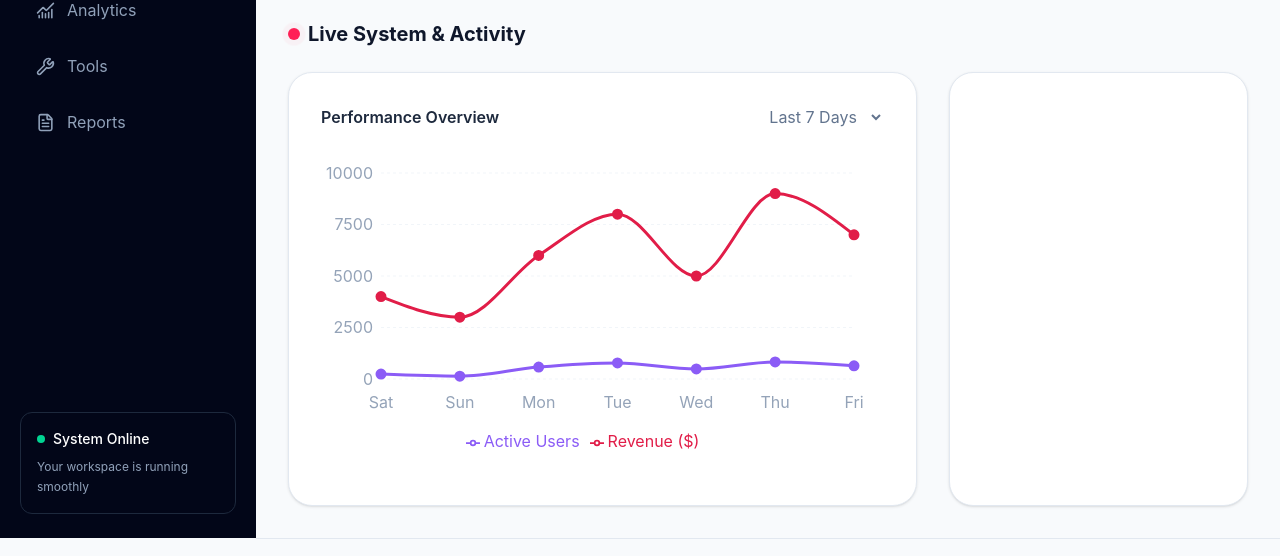
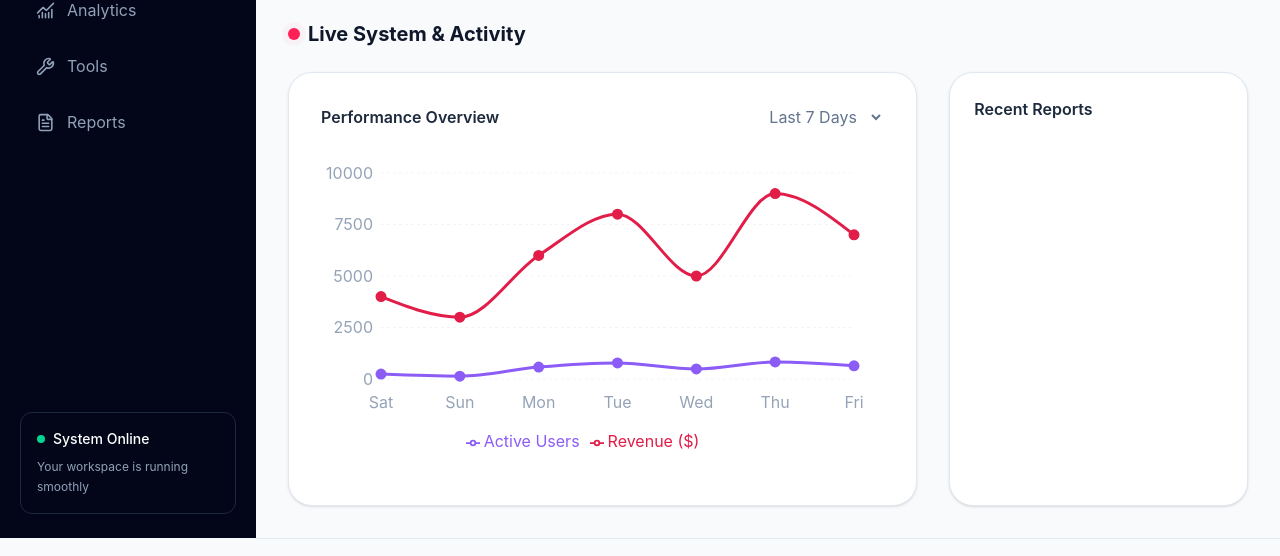
Before and after one commit to zibanoori/rubypanel, a React (Vite) app: page / in a window 1280 px wide. Shown: the part 262-818 px from the top of the page. Built offline with nearby package versions, Linux system fonts and the light colour scheme.

Commit message:
feat: add Recent Reports section container and header

```diff
--- a/src/components/Main.jsx
+++ b/src/components/Main.jsx
@@ -216,7 +216,11 @@ function Main() {
               </ResponsiveContainer>
             </div>
           </div>
-          <div className="rounded-3xl border border-slate-200 bg-white p-6 shadow-sm"></div>
+          <div className="rounded-3xl border border-slate-200 bg-white p-6 shadow-sm">
+            <h4 className="font-semibold text-slate-800 mb-4">
+              Recent Reports
+            </h4>
+          </div>
         </div>
       </main>
       <footer className="border-t border-slate-200 pt-6 pb-8 px-8 mt-auto">
```
